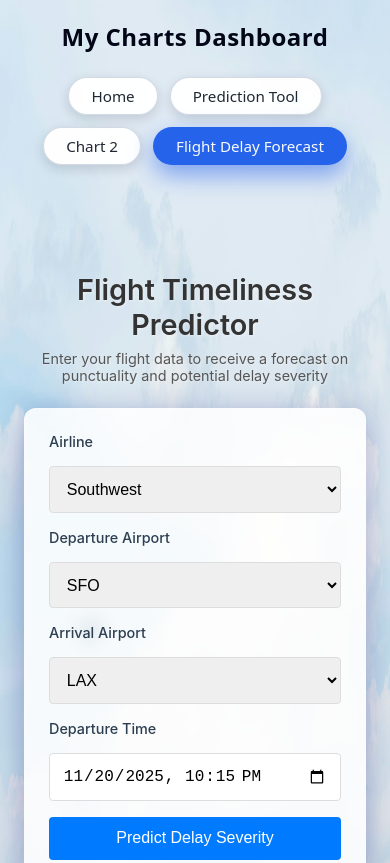
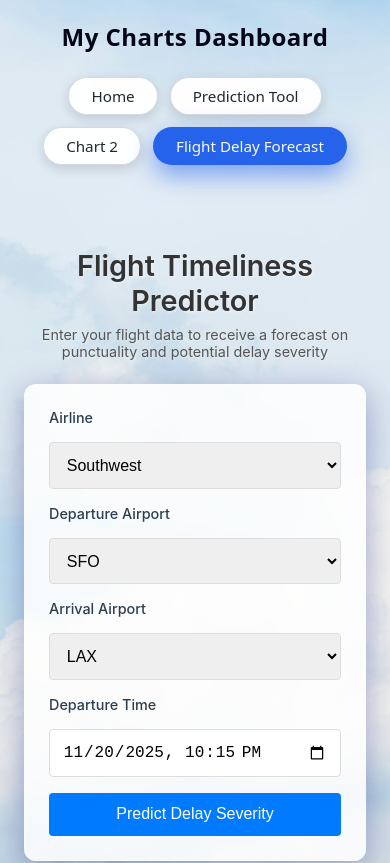
Before and after one commit to Sharonwoon/COS30049_FINAL, a React (Create React App) app: page /chart3 in a window 390 px wide. Shown: the top 863 px of the page. Built offline with nearby package versions, Linux system fonts and the light colour scheme.

Commit message:
Update App.css

```diff
--- a/src/App.css
+++ b/src/App.css
@@ -1053,16 +1053,16 @@ body.body-chart3-active {
 /* --- A. Tablet and Smaller (Affects iPad Pro and phones) --- */
 @media (max-width: 1024px) {
   /*
-    FIX: Pushes the main titles on Chart 2 & 3 to the top of the page
-    instead of the vertical center. This fixes the "too low" title problem.
+    FIX: Reduces top padding to move titles closer to the navigation bar.
+    Changed from 4rem to a more balanced 2.5rem.
   */
   .chart3-header {
     justify-content: flex-start;
-    padding-top: 4rem; /* Add some space from the top nav */
+    padding-top: 2.5rem; /* MODIFIED */
   }
 
   .chart2-page-wrapper .app-container {
-    padding-top: 4rem;
+    padding-top: 2.5rem; /* MODIFIED */
   }
 }
 
@@ -1071,25 +1071,21 @@ body.body-chart3-active {
 @media (max-width: 768px) {
 
   /* 1. GLOBAL LAYOUT & NAVIGATION FIX */
-  /* Stacks the main title on top of the navigation buttons */
   .dashboard-header {
     flex-direction: column;
     align-items: center;
-    gap: 1.5rem; /* Add space between title and nav */
+    gap: 1.5rem;
     margin-bottom: 1.5rem;
   }
 
-  /* Centers the navigation buttons */
   .dashboard-nav {
     justify-content: center;
   }
 
-  /* Reduces padding on the main page container */
   .page-shell {
     padding: 20px 15px 0;
   }
 
-  /* Reduces main dashboard title size */
   .dashboard-title {
     font-size: 1.5rem;
     text-align: center;
@@ -1097,19 +1093,22 @@ body.body-chart3-active {
 
 
   /* 2. BACKGROUND IMAGE FIX */
-  /*
-    FIX: Prevents the "zoomed-in" background effect on mobile.
-    We remove background-attachment: fixed, which is buggy on mobile,
-    and let the background scroll naturally with the page.
-  */
+  /* Prevents the "zoomed-in" effect by letting background scroll */
   body.body-chart2-active,
   body.body-chart3-active {
     background-attachment: scroll;
   }
 
+  /*
+    FIX: Disables the Ken Burns animation on mobile to prevent the
+    background from looking stretched or "strange".
+  */
+  body.body-chart3-active {
+    animation: none; /* ADDED */
+  }
+
 
   /* 3. HOME & CHART 1 CARD WIDTH FIX */
-  /* Makes the cards wider to fill the screen better */
   .home-hero,
   .form,
   .result,
@@ -1121,14 +1120,13 @@ body.body-chart3-active {
 
   /* 4. CHART 2 CARD & TITLE FIX */
   .chart2-page-wrapper .header h1 {
-    font-size: 1.8rem; /* Reduce title size */
+    font-size: 1.8rem;
   }
 
   .chart2-page-wrapper .card {
-    padding: 20px; /* Reduce padding inside cards */
+    padding: 20px;
   }
 
-  /* Stack form elements in Chart 2 */
   .chart2-page-wrapper .form-row {
     flex-direction: column;
     gap: 15px;
@@ -1137,7 +1135,7 @@ body.body-chart3-active {
 
   /* 5. CHART 3 CARD & TITLE FIX */
   .chart3-main-title {
-    font-size: 1.8rem; /* Reduce title size */
+    font-size: 1.8rem;
     padding: 0 1rem;
   }
 
@@ -1145,14 +1143,12 @@ body.body-chart3-active {
     font-size: 0.9rem;
   }
 
-  /* Make form/result cards wider */
   .chart3-form-card,
   .chart3-result-card {
     width: 95%;
     padding: 1.5rem;
   }
 
-  /* Reduce the size of the progress bar */
   .chart3-progress-bar-container {
       height: 25px;
   }
```
